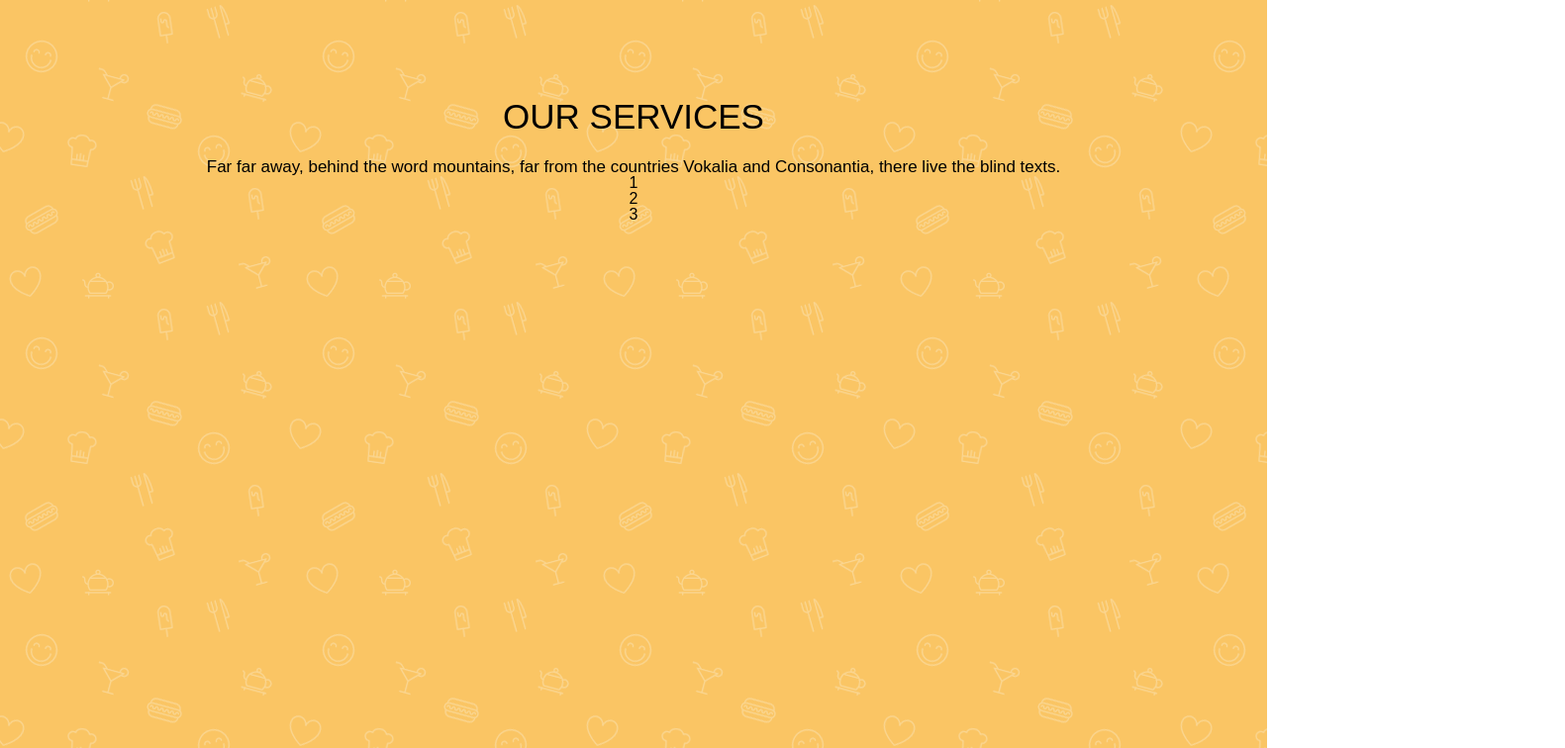
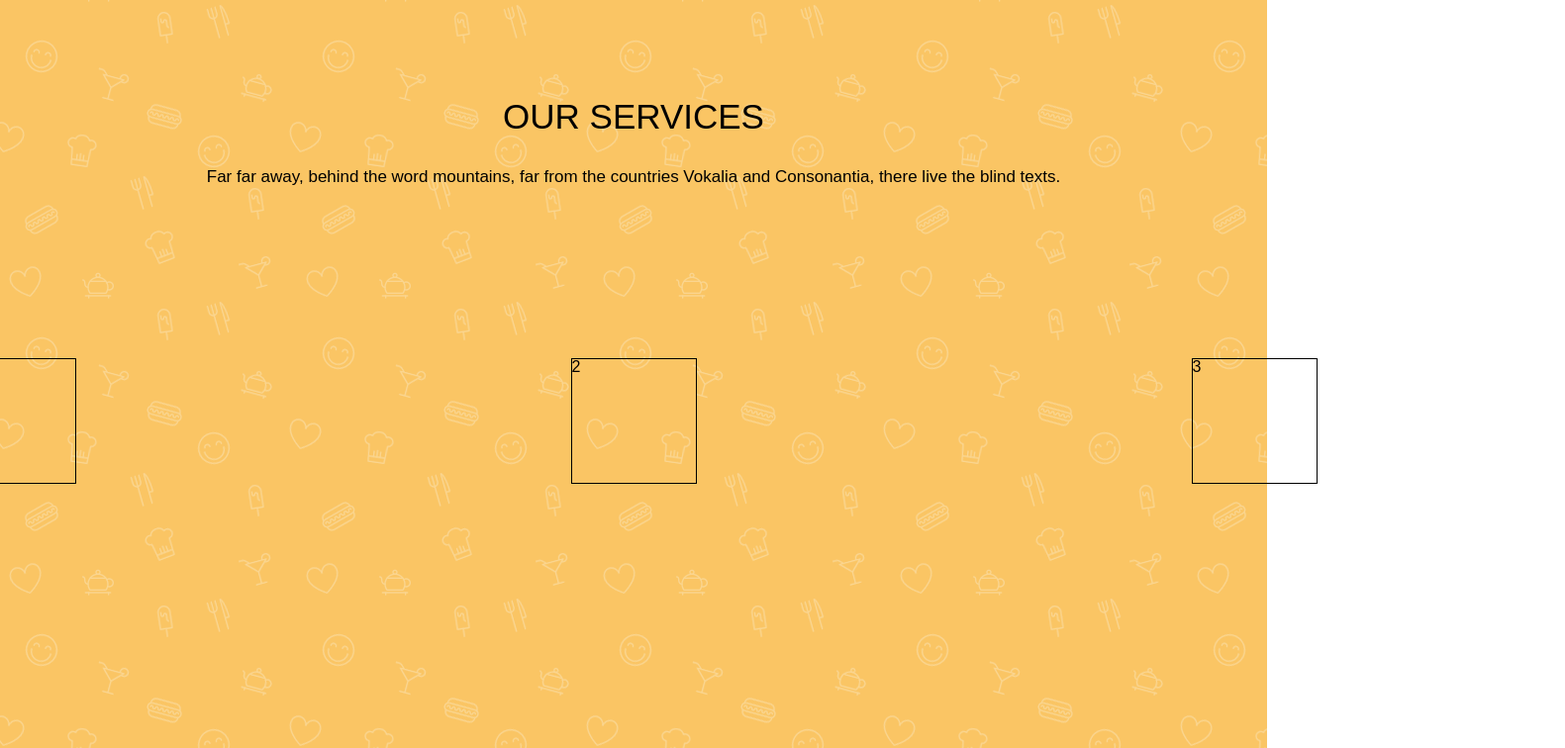
Before and after one commit to DmitryVoloshin/PizzaApp, a React (Create React App) app: page / in a window 1280 px wide. Shown: the part 1520-2276 px from the top of the page at 99% size, 1581 px wide, since content can reach past the window. Built offline with nearby package versions, Linux system fonts and the light colour scheme.

Commit message:
working with serice

```diff
--- a/src/components/pages/reused-blocks/service-block/service-block.css
+++ b/src/components/pages/reused-blocks/service-block/service-block.css
@@ -11,8 +11,18 @@
 }
 .service-block_text{
     font-size: 17px;
-    padding-top: 25px;
+    padding-top: 35px;
 }
 .service-items_block{
-
+    padding-top: 175px;
+    display: flex;
 }
+.service-item{
+    padding-left: 250px;
+    padding-right: 250px;
+}
+.service-item_image{
+    border: 1px solid black;
+    height: 125px;
+    width: 125px;
+}
```
